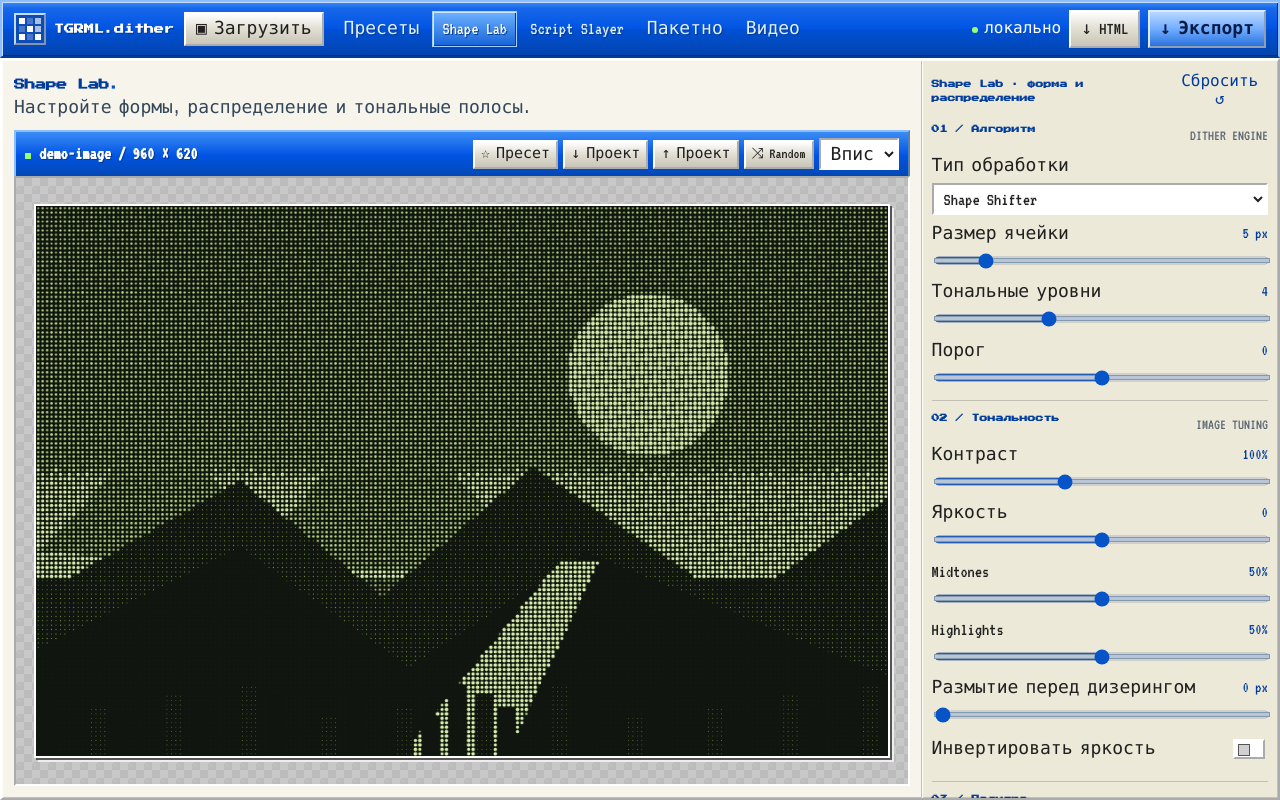
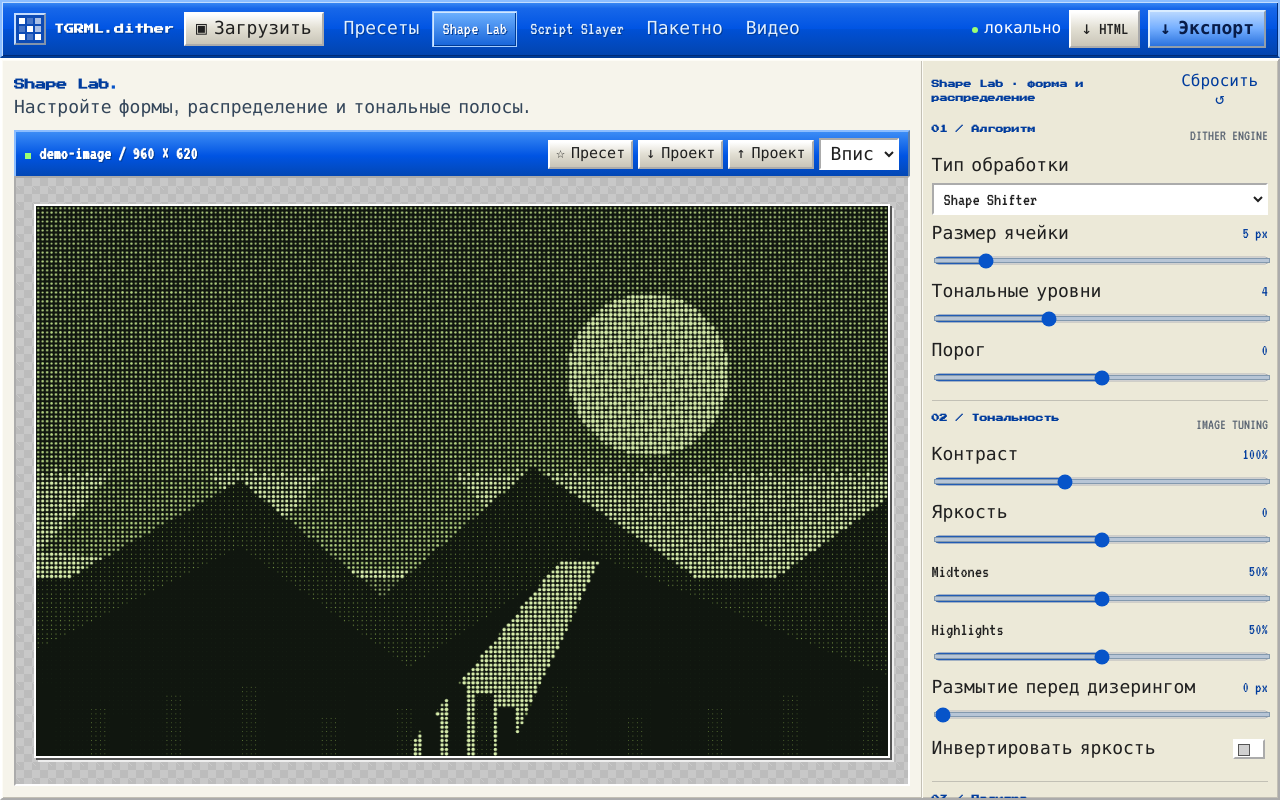
Before and after one commit to moroskinbiba-crypto/521252, a website: page index.html in a window 1280 px wide. Both pictures are taken after a click on the button "Shape Lab". Drawn offline with Linux system fonts and the light colour scheme.

Commit message:
Show randomize control only in the standard editor workspace

```diff
--- a/index.html
+++ b/index.html
@@ -542,7 +542,7 @@ function setMode(m){
  $("shapeControl").classList.toggle("hidden",m!=="shape");
  $("asciiControl").classList.toggle("hidden",m!=="script");
  $("exportControl").classList.toggle("hidden",m==="video");
- $("inspectorTitle").textContent=m==="script"?"Script Slayer · символы и Neo Glow":m==="shape"?"Shape Lab · форма и распределение":m==="video"?"Видео · алгоритм и эффекты":"Эффекты и настройки";
+ $("inspectorTitle").textContent=m==="script"?"Script Slayer · символы и Neo Glow":m==="shape"?"Shape Lab · форма и распределение":m==="video"?"Видео · алгоритм и эффекты":"Эффекты и настройки";$("randomize").classList.toggle("hidden",m!=="editor");
  if(m==="shape"){s.algorithm="shape";$("algorithm").value="shape";$("pageTitle").innerHTML='Shape Lab<span style="color:var(--acid)">.</span>';$("pageSubtitle").textContent="Настройте формы, распределение и тональные полосы.";sync();render()}
  else if(m==="script"){s.algorithm="ascii";$("algorithm").value="ascii";$("pageTitle").innerHTML='Script Slayer<span style="color:var(--acid)">.</span>';$("pageSubtitle").textContent="Отдельный символьный движок с собственными настройками и Neo Glow.";sync();render()}
  else if(m==="editor"){if(["shape","ascii"].includes(s.algorithm))s.algorithm="bayer4";$("algorithm").value=s.algorithm;$("pageTitle").innerHTML='Dither workstation<span style="color:var(--acid)">.</span>';$("pageSubtitle").textContent="Загрузите изображение, выберите стиль и управляйте результатом.";sync();render()}
```
